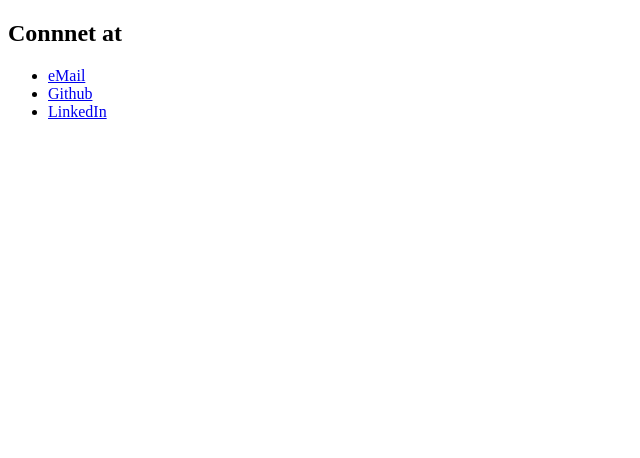
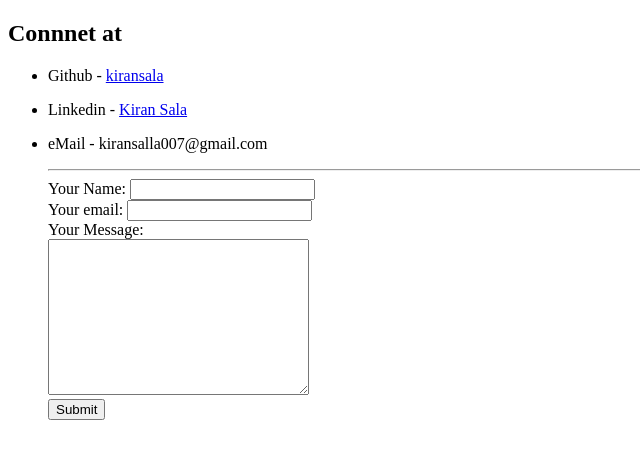
Before and after one commit to Kiransala/AYWebDev, a plain HTML site: page HTML-Personal SITE/contact.html in a window 1280 px wide. Shown: the whole page, without its empty margins (0-640 px from the left). Drawn offline with Linux system fonts and the light colour scheme.

Commit message:
complete1

```diff
--- a/HTML-Personal SITE/contact.html
+++ b/HTML-Personal SITE/contact.html
@@ -9,9 +9,20 @@
 <body>
   <h2>Connnet at</h2>
   <ul>
-    <li><a href="[kiransalla007@gmail.com](mailto:kiransalla007@gmail.com)">eMail</a></li>
-    <li><a href="https://github.com/Kiransala">Github</a></li>
-    <li><a href="https://www.linkedin.com/in/kiran-sala-59773622b/">LinkedIn</a></li>
+    <li><p>Github - <a href="https://github.com/Kiransala">kiransala</a></p></li>
+    <li><p>Linkedin - <a href="https://www.linkedin.com/in/kiran-sala-59773622b/"> Kiran Sala</a></p></li>
+    <li><p>eMail - kiransalla007@gmail.com</p></li>
+
+    <hr>
+    <form action="mailto:kiransalla007@gmail.com" method="post" enctype="text/plain">
+      <label for="">Your Name:</label>
+      <input name="Name" type="text" value=""><br>
+      <label for="">Your email:</label>
+      <input name="Email" type="email" value=""><br>
+      <label for="">Your Message:</label><br>
+      <textarea name="Message" id="" cols="30" rows="10"></textarea><br>
+      <input type="submit">
+    </form>
 
   </ul>
 
```
Also changed, not shown: HTML-Personal SITE/index.html (+0 -7 lines), HTML-Personal SITE/input.html (added, +21 -0 lines).
